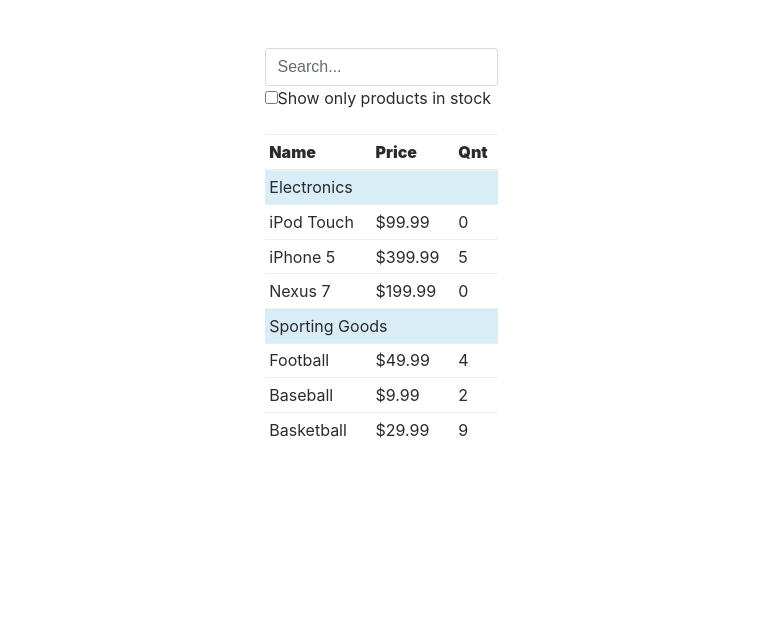
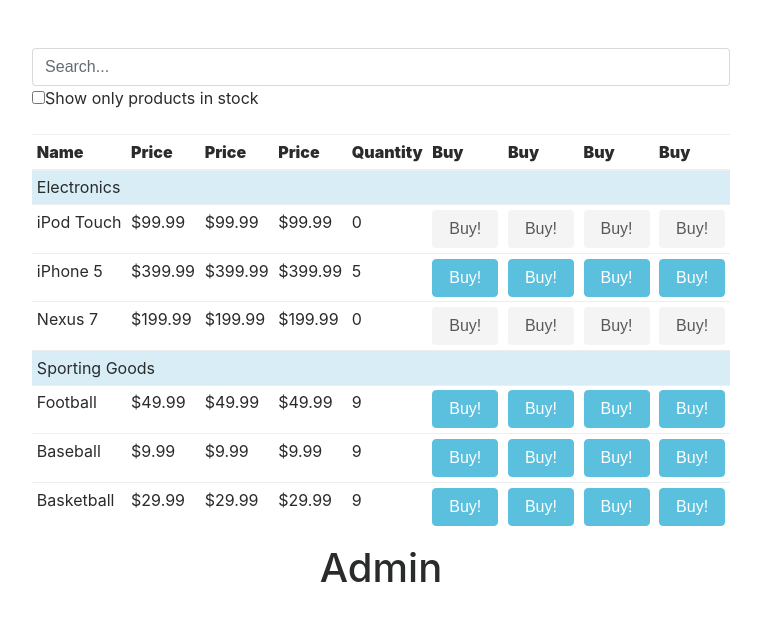
Before and after one commit to renanpallin/simple-stock-control, a React app: page / in a window 1280 px wide. Shown: the top 620 px of the page, without its empty margins (259-1020 px from the left). Built offline with nearby package versions, Linux system fonts and the light colour scheme.

Commit message:
Scheme implementado (mano, agora o barato ficou loko)

```diff
--- /dev/null
+++ b/src/Admin.js
@@ -0,0 +1,19 @@
+import React from 'react';
+
+export default class Admin extends React.Component {
+	constructor(props){
+		super(props);
+	}
+
+	handleUpdateProduct(e){
+		this.props.adminUpdateProduct()
+	}
+	render(){
+		return (
+			<div className="admin">
+				<h1>Admin</h1>
+				{this.props.children}
+			</div>
+		)
+	}
+}
--- a/src/App.js
+++ b/src/App.js
@@ -1,9 +1,10 @@
 import React from 'react';
 
+import Admin from './Admin';
 import SearchBlock from './components/SearchBlock';
 import ProductTable from './components/ProductTable';
 
-import MockData from 'MockData';
+// import MockData from 'MockData';
 
 export default class App extends React.Component {
 	constructor(props){
@@ -11,15 +12,17 @@ export default class App extends React.Component {
 
 		this.changeSearchFilter = this.changeSearchFilter.bind(this);
 		this.changeStockOnlyFilter = this.changeStockOnlyFilter.bind(this);
+		this.handleBuy = this.handleBuy.bind(this);
+		this.adminUpdateProduct = this.adminUpdateProduct.bind(this);
 
 		this.state = {
 			products: [
-			  {category: "Sporting Goods", price: "$49.99", quantity: 4, name: "Football"},
-			  {category: "Sporting Goods", price: "$9.99", quantity: 2, name: "Baseball"},
-			  {category: "Sporting Goods", price: "$29.99", quantity: 9, name: "Basketball"},
-			  {category: "Electronics", price: "$99.99", quantity: 0, name: "iPod Touch"},
-			  {category: "Electronics", price: "$399.99", quantity: 5, name: "iPhone 5"},
-			  {category: "Electronics", price: "$199.99", quantity: 0, name: "Nexus 7"}
+			  {id: 1,category: "Sporting Goods", price: "$49.99", quantity: 9, name: "Football"},
+			  {id: 2,category: "Sporting Goods", price: "$9.99", quantity: 9, name: "Baseball"},
+			  {id: 3,category: "Sporting Goods", price: "$29.99", quantity: 9, name: "Basketball"},
+			  {id: 4,category: "Electronics", price: "$99.99", quantity: 0, name: "iPod Touch"},
+			  {id: 5,category: "Electronics", price: "$399.99", quantity: 5, name: "iPhone 5"},
+			  {id: 6,category: "Electronics", price: "$199.99", quantity: 0, name: "Nexus 7"}
 			].sort((a, b) => {
 				if (a.category > b.category)
 					return 1;
@@ -41,6 +44,24 @@ export default class App extends React.Component {
 		}
 	}
 
+	adminUpdateProduct(newProduct){
+		console.log(newProduct, 'será atualizado');
+	}
+
+	handleBuy(itemId){
+		this.setState(prevState => {
+			return prevState.products.map(p => {
+				if (p.id == itemId){
+					if (p.quantity > 0){
+						p.quantity -= 1;
+					}
+				}
+				return p;
+			})
+		})
+		// }, x => console.log(this.state.products.filter(p => p.id === itemId)))
+	}
+
 	changeSearchFilter(filterSearch){
 		this.setState({filterSearch});
 	}
@@ -50,6 +71,16 @@ export default class App extends React.Component {
 	}
 
 	render() {
+		let headers = ["Name",
+					   "Price",
+					   "Qnt",
+					   "Buy"];
+		let adminHeaders = ["Category",
+						   	"Name",
+						   	"Price",
+						   	"Qnt"];
+
+
 		let products = this.state.products.filter(p => {
 			return	(
 				p.name.includes(this.state.filterSearch)
@@ -64,6 +95,26 @@ export default class App extends React.Component {
 			)
 		});
 
+
+		let schemaArray = [
+			{header: "Name", "productField": "name"},
+			{header: "Price", "productField": "price"},
+			{header: "Price", "productField": "price"},
+			{header: "Price", "productField": "price"},
+			{header: "Quantity", "productField": "quantity"},
+			{header: "Buy", "productField": "buy"},
+			{header: "Buy", "productField": "buy"},
+			{header: "Buy", "productField": "buy"},
+			{header: "Buy", "productField": "buy"},
+		];
+
+		// let schemaAdminArray = [
+		// 	{header: "Id", "productField": "id"},
+		// 	{header: "Name", "productField": "name"},
+		// 	{header: "Price", "productField": "price"},
+		// 	{header: "Quantity", "productField": "quantity"}
+		// ];
+
 		return (
 			<div className="container">
 				<br/>
@@ -75,11 +126,30 @@ export default class App extends React.Component {
 									 stockOnly={this.state.filterStockOnly}
 									 changeStockOnlyFilter={this.changeStockOnlyFilter} />
 						<br/>
-						<ProductTable headers={["Name", "Price", "Qnt"]}
-									products={products} />
+						<ProductTable
+									schemaArray={schemaArray}
+									headers={headers}
+									products={products}
+									handleBuy={this.handleBuy} />
 					</div>
+				</div>
+				<div className="row justify-content-md-center">
+					<Admin products={products}
+						   adminUpdateProduct={this.adminUpdateProduct}>
+
+					</Admin>
 				</div>
 			</div>
 		)
 	}
 }
+
+
+/*
+
+						   	<ProductTable
+						   			isAdmin={true}
+									headers={adminHeaders}
+									products={products}
+									handleBuy={this.handleBuy} />
+ */
--- a/src/components/ProductRow.js
+++ b/src/components/ProductRow.js
@@ -3,15 +3,43 @@ import React from 'react';
 export default class ProductRow extends React.Component {
 	constructor(props){
 		super(props);
+		this.handleClickInTr = this.handleClickInTr.bind(this);
+	}
+
+	handleClickInTr(e){
+		this.props.handleClick(parseInt(e.target.dataset.itemId));
+	}
+
+	renderButton(key){
+		// console.log(key)
+		return (
+			<td key={key}>
+				<button
+					className={"btn " + (this.props.product.quantity > 0 ? "btn-info": "disabled")}
+					data-item-id={this.props.product.id}
+					onClick={this.handleClickInTr}>Buy!</button>
+			</td>
+		)
 	}
 
 	render(){
+		let {schemaArray} = this.props;
+		console.log()
+
+		let rows = schemaArray.map((s, i) => {
+			let productFieldValue = this.props.product[s.productField];
+			if (s.productField === "buy"){
+				return (this.renderButton(s.productField + this.props.product.id + "-" + i));
+			}
+			return <td key={this.props.product.id + "-" + productFieldValue + "-" + i}>{productFieldValue}</td>
+		})
+
 		return (
 			<tr>
-				<td>{this.props.product.name}</td>
-				<td>{this.props.product.price}</td>
-				<td>{this.props.product.quantity}</td>
+				{rows}
 			</tr>
 		)
 	}
 }
+
+// key={ this. + '-' +this.props.product.name}
--- a/src/components/ProductTable.js
+++ b/src/components/ProductTable.js
@@ -7,16 +7,21 @@ import ProductRow from "./ProductRow";
 export default class ProductTable extends React.Component {
 	constructor(props){
 		super(props);
+		this.handleRowClickBuy = this.handleRowClickBuy.bind(this);
+	}
+
+	handleRowClickBuy(itemId){
+		this.props.handleBuy(itemId);
 	}
 
 	renderTHeads(titles){
-		return titles.map(title => <th key={title}>
+		return titles.map((title, i) => <th key={title + '-' + i}>
 			<strong>{title}</strong>
 		</th>)
 	}
 
 	render(){
-		let tHeads = this.renderTHeads(this.props.headers);
+		let tHeads = this.renderTHeads(this.props.schemaArray.map(s => s.header));
 
 		let rows = [];
 		let lastCategory = "";
@@ -26,11 +31,15 @@ export default class ProductTable extends React.Component {
 				rows.push(<ProductCategoryRow
 							category={p.category}
 							key={"category-" + p.category}
-							colSpan={tHeads.length}/>);
+							colSpan={tHeads.length + 1 }/>);
 				lastCategory = p.category;
 			}
 
-			rows.push(<ProductRow product={p} key={p.name}/>);
+			rows.push(<ProductRow
+						schemaArray={this.props.schemaArray}
+						handleClick={this.handleRowClickBuy}
+						product={p}
+						key={p.name}/>);
 		});
 
 		return(
```
